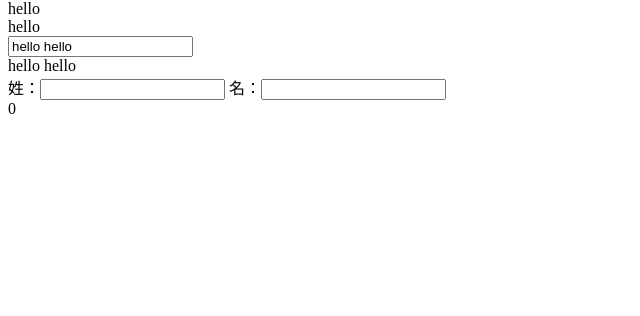
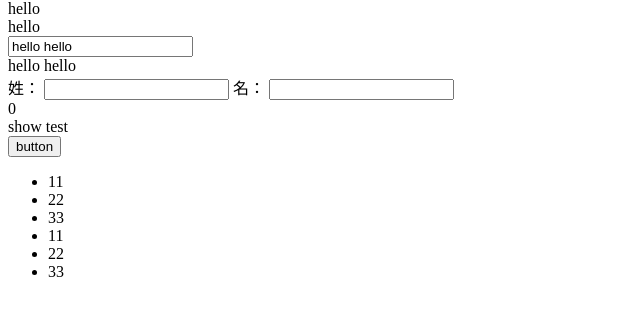
Before and after one commit to ThanksMonica/learn, a plain HTML site: page vue/index.html in a window 1280 px wide. Shown: the part 164-480 px from the top of the page, without its empty margins (0-640 px from the left). Drawn offline with Linux system fonts and the light colour scheme.

Commit message:
v-if，v-show，v-for使用

```diff
--- a/vue/index.html
+++ b/vue/index.html
@@ -25,31 +25,50 @@
         <!-- 事件绑定与方法定义 -->
         <!-- v-on 绑定事件，简写为@ -->
         <div :title="'title '+title">{{content}}</div>
-        <input v-model="content1"/>
+        <input v-model="content1" />
         <div>{{content1}}</div>
-        姓：<input v-model="firstName"/>
-        名：<input v-model="lastName"/>
+        姓：
+        <input v-model="firstName" /> 名：
+        <input v-model="lastName" />
         <div>{{fullName}}</div>
         <div>{{count1}}</div>
+        <div v-if="show">show test</div>
+        <!-- v-show 与 v-if :
+            v-show:当元素不显示时，dom不会被清除，style为none，适合频繁显示与隐藏时使用
+            v-if： 当显示元素值为false时，会将元素dom清除
+         -->
+        <button @click="handleClickShow">button</button>
+        <ul>
+            <li v-for="item of list" :key="item">{{item}}</li>
+            <!-- //key值不能重复 -->
+            <!-- 重复时加入index？ -->
+            <li v-for="(item,index) of list" :key="item">{{item}}</li>
+        </ul>
+
 
     </div>
     <script>
         new Vue({
             el: "#root",
             // template: '<h1>hihi</h1>',
-            data() { return {
+            data() {
+                return {
                     msg: "hello world",
                     num: "123123",
                     content: "hello",
                     content1: "hello hello",
                     count: 0,
-                title :"this hello world",
+                    title: "this hello world",
                     firstName: '',
                     lastName: '',
-                count1: 0
-                 }; },//data必须为函数
+                    count1: 0,
+                    show: true,
+                    list: [11, 22, 33]
+
+                };
+            },//data必须为函数
             computed: {     //计算属性，依赖数据未改变时，会使用上一次的缓存值
-                fullName:function(){
+                fullName: function () {
                     return this.firstName + ' ' + this.lastName
                 }
             },
@@ -60,8 +79,8 @@
                 // lastName: function(){
                 //     this.count1 ++
                 // }
-                fullName: function(){
-                    this.count1 ++
+                fullName: function () {
+                    this.count1++
                 }
             },
             methods: {
@@ -77,6 +96,9 @@
                         this.content = "hello"
                     }
                     else { this.content = "world" }
+                },
+                handleClickShow: function () {
+                    this.show = !this.show
                 }
             }
 
```
Lines whose indentation alone changed are shown as unchanged.
